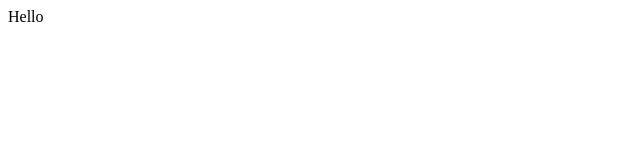
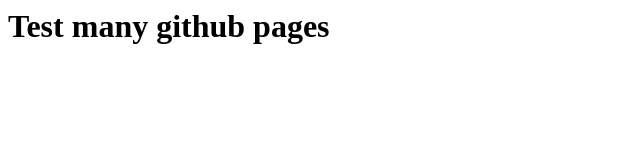
Before and after one commit to tzw409/Demo, a plain HTML site: page hello.html in a window 1280 px wide. Shown: the whole page, without its empty margins (0-640 px from the left). Drawn offline with Linux system fonts and the light colour scheme.

Commit message:
update hello.html

```diff
--- a/hello.html
+++ b/hello.html
@@ -1,3 +1,3 @@
 <html>
-	Hello
+<h1> Test many github pages </h1>
 </html>
```
